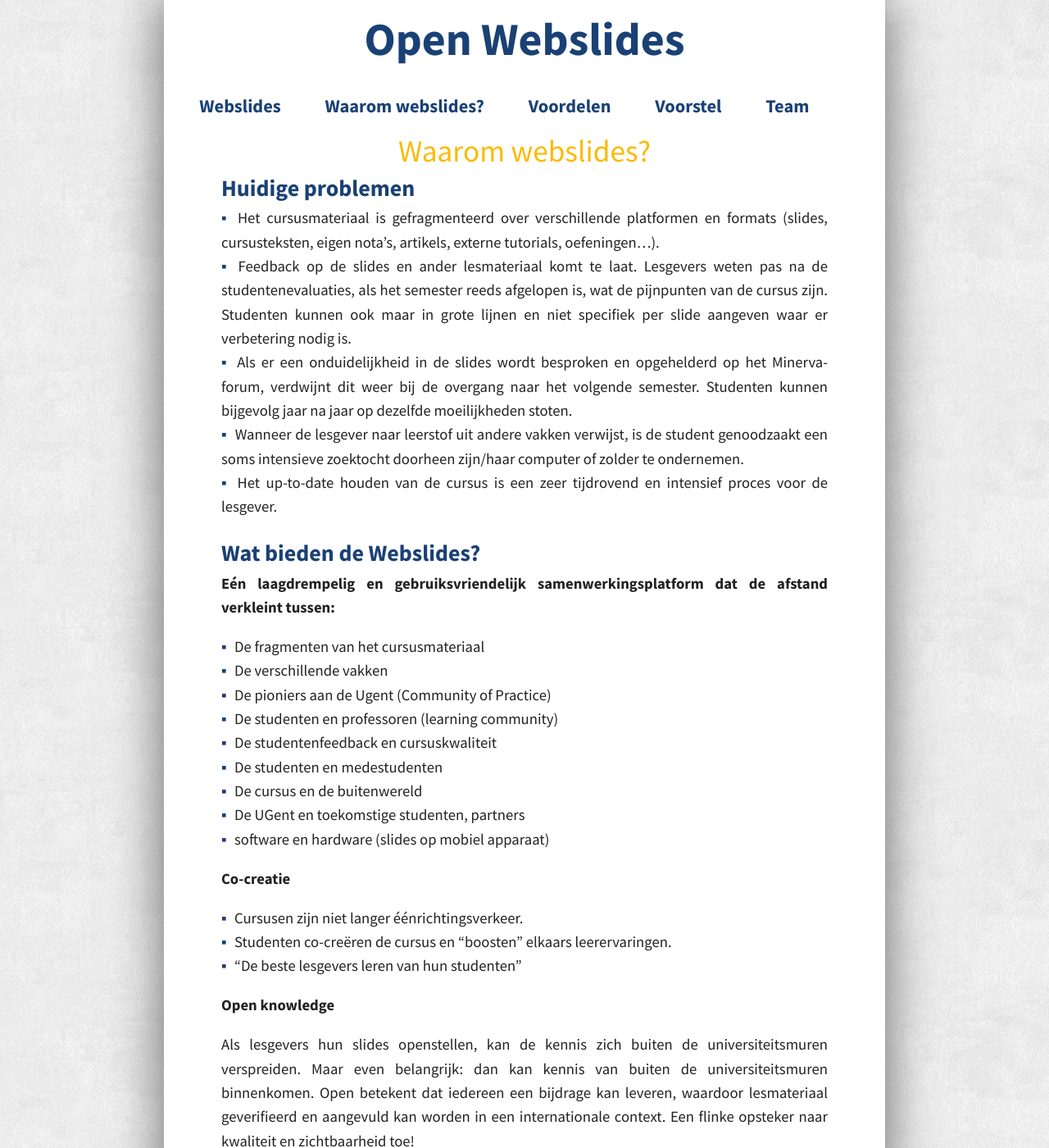
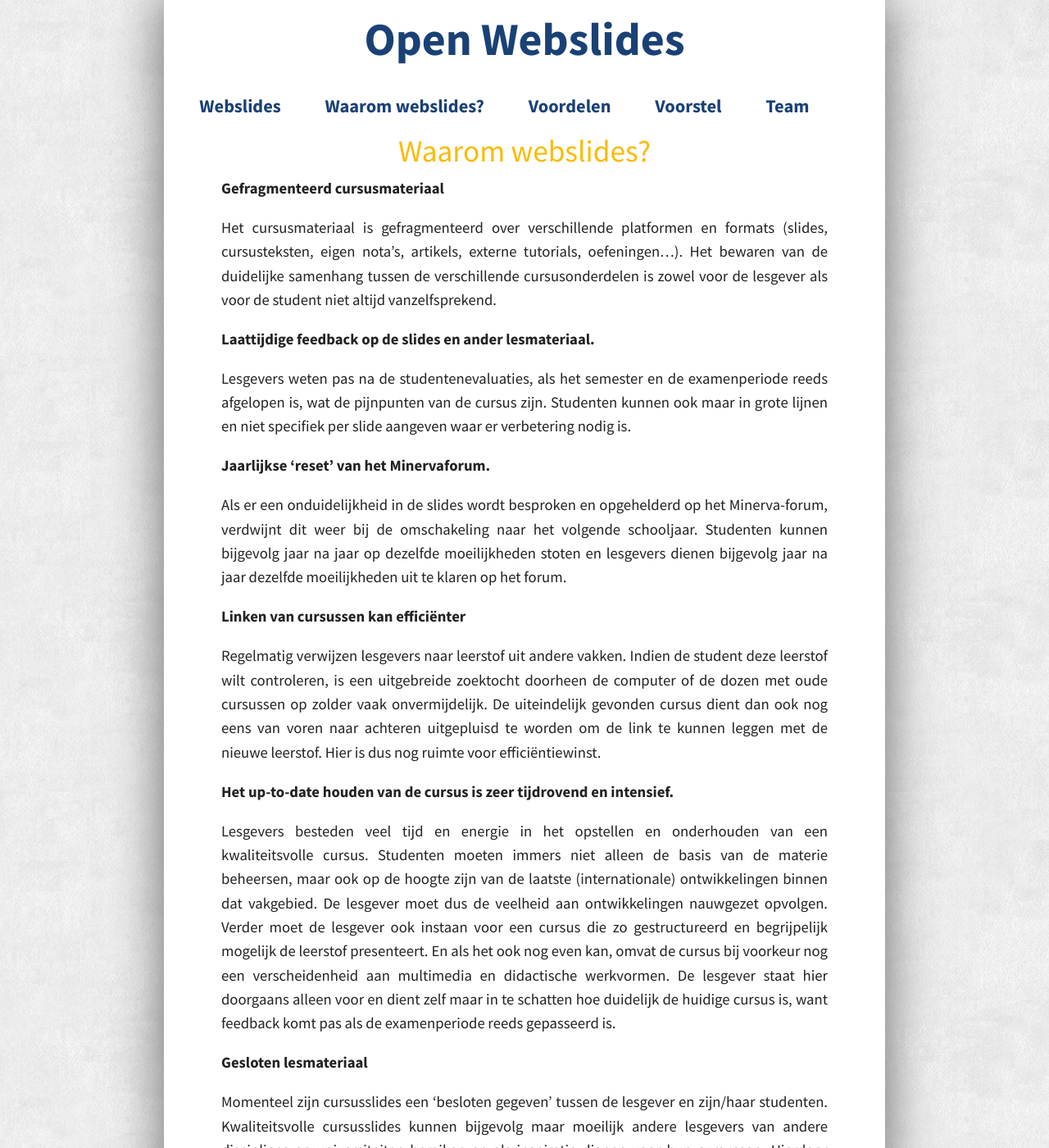
Before and after one commit to OpenWebslides/openwebslides.github.io-old, a Jekyll site: the page built from waarom.md, in a window 1280 px wide and 1400 px high. Shown: the whole window at 82% size. Built offline with Jekyll 4.4.1, drawn with Linux system fonts in a browser that asks for light colours; some of the changed text lies outside the part shown.

Commit message:
updated text of waarom webslides?

```diff
--- a/waarom.md
+++ b/waarom.md
@@ -5,17 +5,27 @@ permalink: /waarom/
 order: 20
 ---
 
-Huidige problemen
-------
+### Gefragmenteerd cursusmateriaal
+Het cursusmateriaal is gefragmenteerd over verschillende platformen en formats (slides, cursusteksten, eigen nota’s, artikels, externe tutorials, oefeningen…). Het bewaren van de duidelijke samenhang tussen de verschillende cursusonderdelen is zowel voor de lesgever als voor de student niet altijd vanzelfsprekend.
 
-* Het cursusmateriaal is **gefragmenteerd** over verschillende platformen en formats (slides, cursusteksten, eigen nota’s, artikels, externe tutorials, oefeningen…).
-* **Feedback** op de slides en ander lesmateriaal komt te laat. Lesgevers weten pas na de studentenevaluaties, als het semester reeds afgelopen is, wat de pijnpunten van de cursus zijn. Studenten kunnen ook maar in grote lijnen en niet specifiek per slide aangeven waar er verbetering nodig is.
-* Als er een onduidelijkheid in de slides wordt besproken en opgehelderd op het Minerva-forum, **verdwijnt** dit weer bij de overgang naar het volgende semester. Studenten kunnen bijgevolg jaar na jaar op dezelfde moeilijkheden stoten.
-* Wanneer de lesgever naar leerstof uit andere vakken verwijst, is de student genoodzaakt een soms intensieve **zoektocht** doorheen zijn/haar computer of zolder te ondernemen.
-* Het **up-to-date** houden van de cursus is een zeer tijdrovend en intensief proces voor de lesgever.
+### Laattijdige feedback op de slides en ander lesmateriaal.
+Lesgevers weten pas na de studentenevaluaties, als het semester en de examenperiode reeds afgelopen is, wat de pijnpunten van de cursus zijn. Studenten kunnen ook maar in grote lijnen en niet specifiek per slide aangeven waar er verbetering nodig is.
 
-Wat bieden de Webslides?
------
+### Jaarlijkse ‘reset’ van het Minervaforum.
+Als er een onduidelijkheid in de slides wordt besproken en opgehelderd op het Minerva-forum, verdwijnt dit weer bij de omschakeling naar het volgende schooljaar. Studenten kunnen bijgevolg jaar na jaar op dezelfde moeilijkheden stoten en lesgevers dienen bijgevolg jaar na jaar dezelfde moeilijkheden uit te klaren op het forum.
+
+### Linken van cursussen kan efficiënter
+Regelmatig verwijzen lesgevers naar leerstof uit andere vakken. Indien de student deze leerstof wilt controleren, is een uitgebreide zoektocht doorheen de computer of de dozen met oude cursussen op zolder vaak onvermijdelijk. De uiteindelijk gevonden cursus dient dan ook nog eens van voren naar achteren uitgepluisd te worden om de link te kunnen leggen met de nieuwe leerstof. Hier is dus nog ruimte voor efficiëntiewinst.
+
+### Het up-to-date houden van de cursus is zeer tijdrovend en intensief.
+Lesgevers besteden veel tijd en energie in het opstellen en onderhouden van een kwaliteitsvolle cursus. Studenten moeten immers niet alleen de basis van de materie beheersen, maar ook op de hoogte zijn van de laatste (internationale) ontwikkelingen binnen dat vakgebied. De lesgever moet dus de veelheid aan ontwikkelingen nauwgezet opvolgen.
+Verder moet de lesgever ook instaan voor een cursus die zo gestructureerd en begrijpelijk mogelijk de leerstof presenteert. En als het ook nog even kan, omvat de cursus bij voorkeur nog een verscheidenheid aan multimedia en didactische werkvormen.
+De lesgever staat hier doorgaans alleen voor en dient zelf maar in te schatten hoe duidelijk de huidige cursus is, want feedback komt pas als de examenperiode reeds gepasseerd is.
+
+### Gesloten lesmateriaal
+Momenteel zijn cursusslides een ‘besloten gegeven’ tussen de lesgever en zijn/haar studenten.  Kwaliteitsvolle cursusslides kunnen bijgevolg maar moeilijk andere lesgevers van andere disciplines en universiteiten bereiken en als inspiratie dienen voor hun cursussen. Hierdoor worden mooie kansen voor mogelijke internationale visibiliteit, erkenning en zelfs samenwerkingen mislopen.
+
+#Wat bieden Webslides.
 
 ### Eén laagdrempelig en gebruiksvriendelijk samenwerkingsplatform dat de afstand verkleint tussen:
 
```
